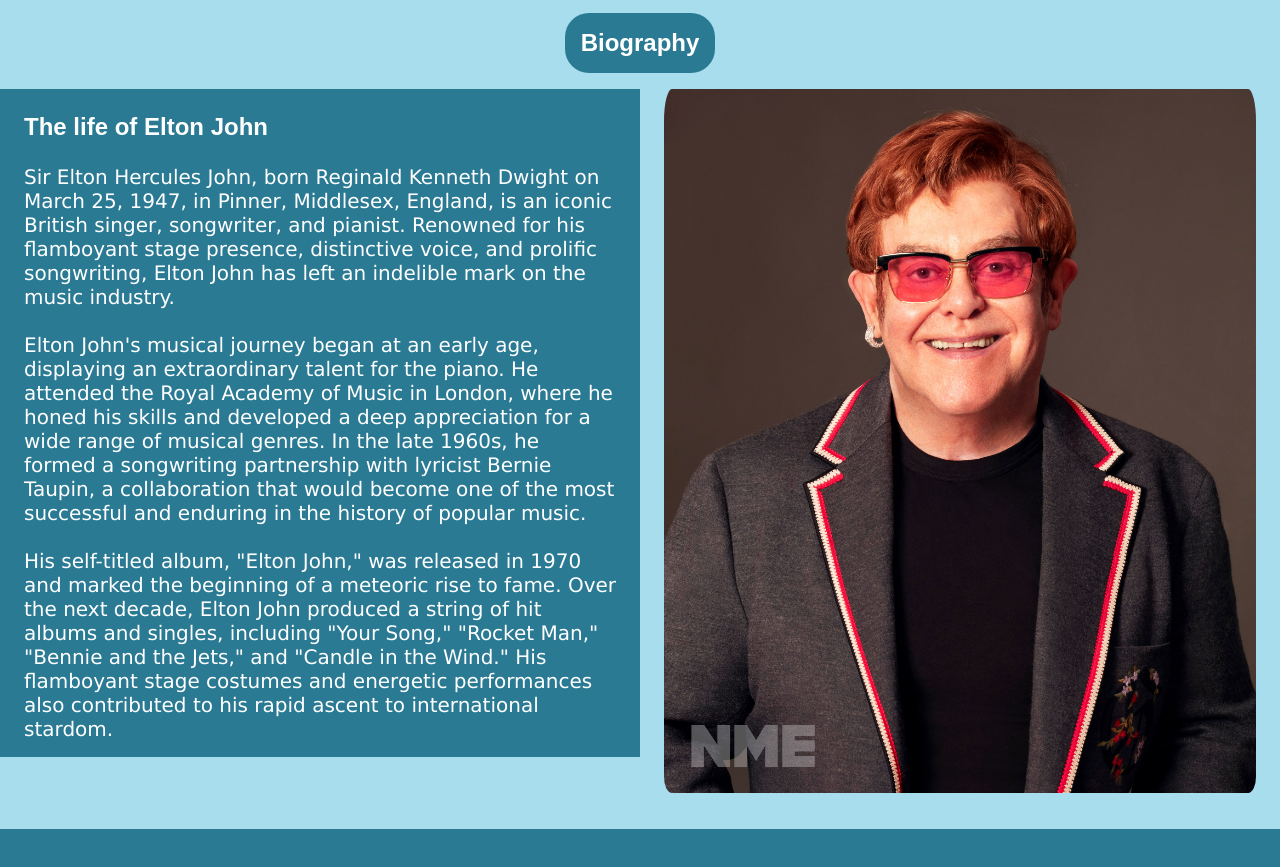
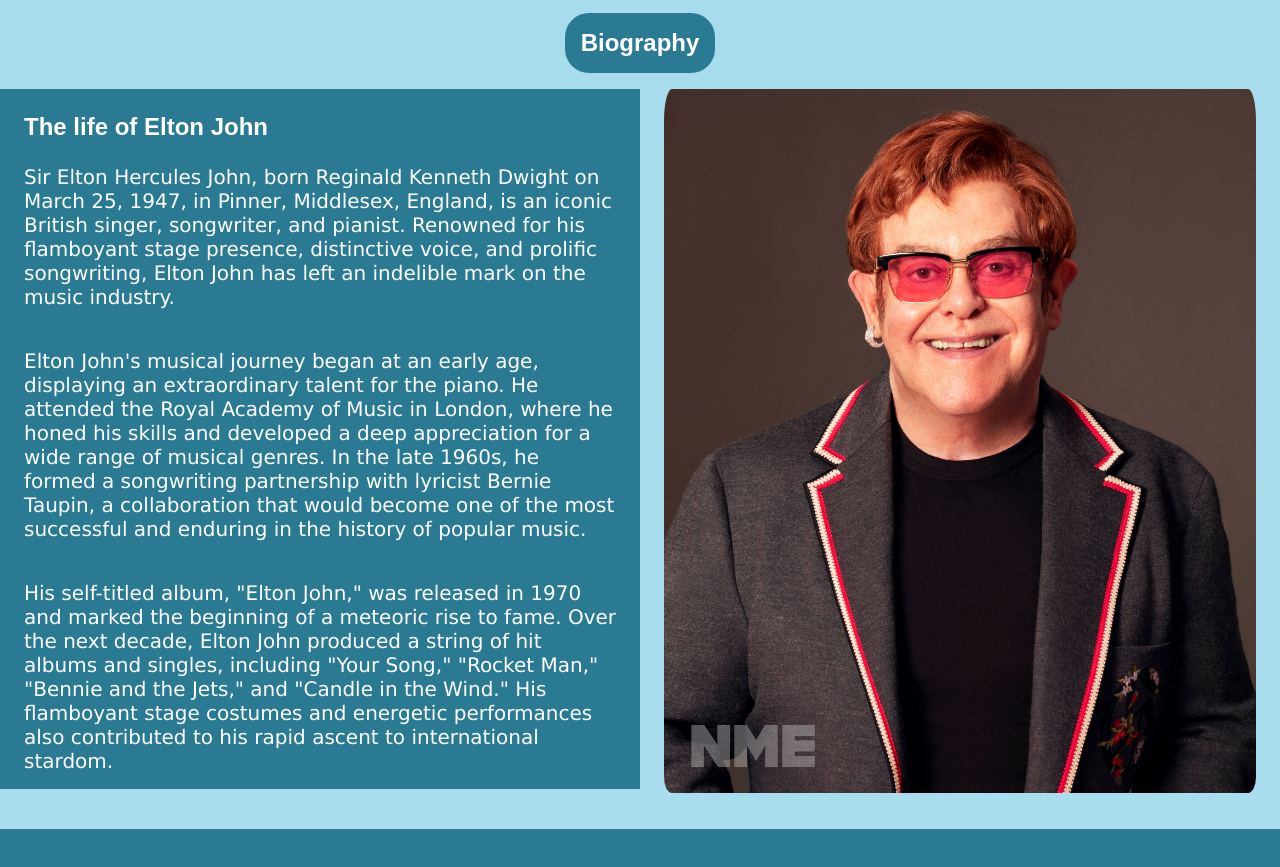
Before and after one commit to Joep2307/joep-groenteman, a plain HTML site: page bio.html in a window 1280 px wide. Shown: the part 51-918 px from the top of the page. Drawn offline with Linux system fonts and the light colour scheme.

Commit message:
classes weghalen

```diff
--- a/bio.html
+++ b/bio.html
@@ -27,19 +27,21 @@
 
         <section class="flex">
             <div>
-                <h2 class="left_title">The life of Elton John</h2>
-                <p class="left_text">
+                <h2>The life of Elton John</h2>
+                <p>
                     Sir Elton Hercules John, born Reginald Kenneth Dwight on March 25, 1947, in Pinner, Middlesex,
                     England, is an iconic British singer, songwriter, and pianist. Renowned for his flamboyant stage
                     presence, distinctive voice, and prolific songwriting, Elton John has left an indelible mark on the
                     music industry.
-                    <br><br>
+                </p>
+                <p>
                     Elton John's musical journey began at an early age, displaying an extraordinary talent for the
                     piano. He attended the Royal Academy of Music in London, where he honed his skills and developed a
                     deep appreciation for a wide range of musical genres. In the late 1960s, he formed a songwriting
                     partnership with lyricist Bernie Taupin, a collaboration that would become one of the most
                     successful and enduring in the history of popular music.
-                    <br><br>
+                </p>
+                <p>
                     His self-titled album, "Elton John," was released in 1970 and marked the beginning of a meteoric
                     rise to fame. Over the next decade, Elton John produced a string of hit albums and singles,
                     including "Your Song," "Rocket Man," "Bennie and the Jets," and "Candle in the Wind." His flamboyant
```
Also changed, not shown: 2 other files.
